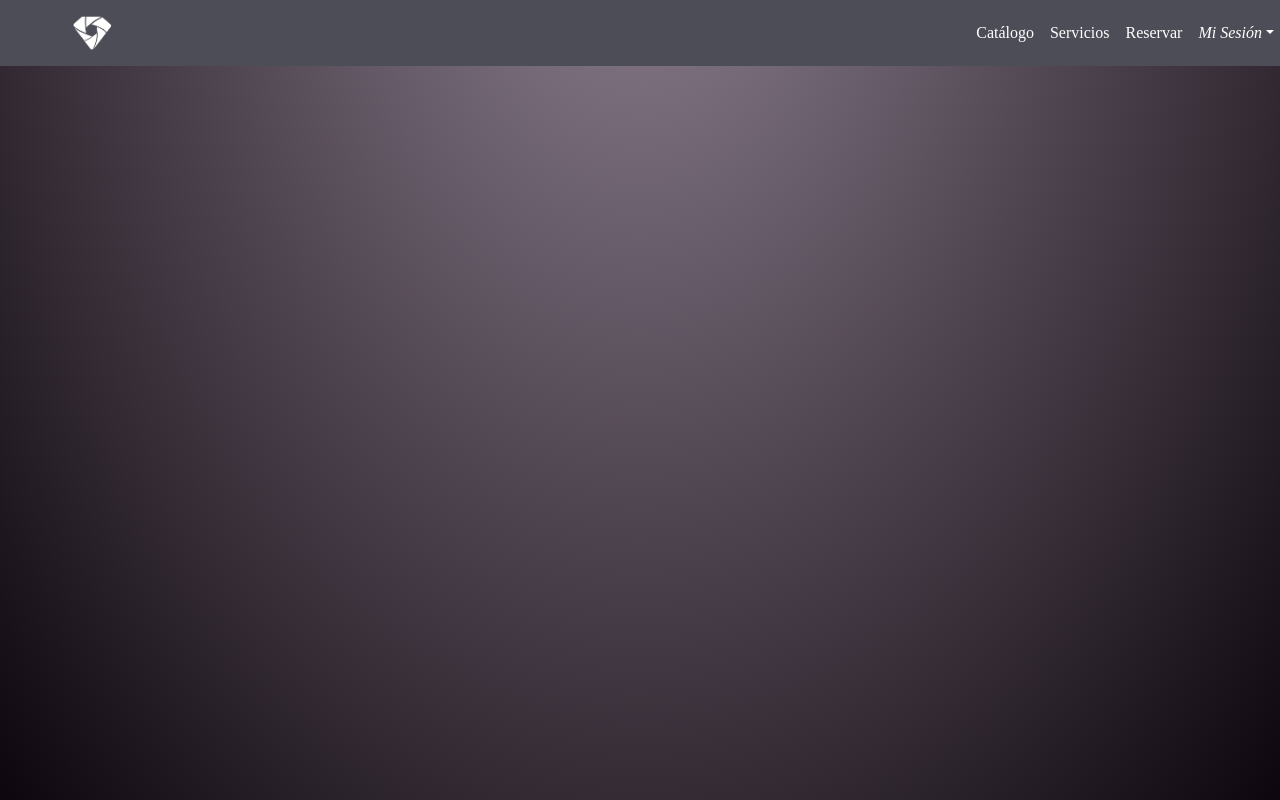
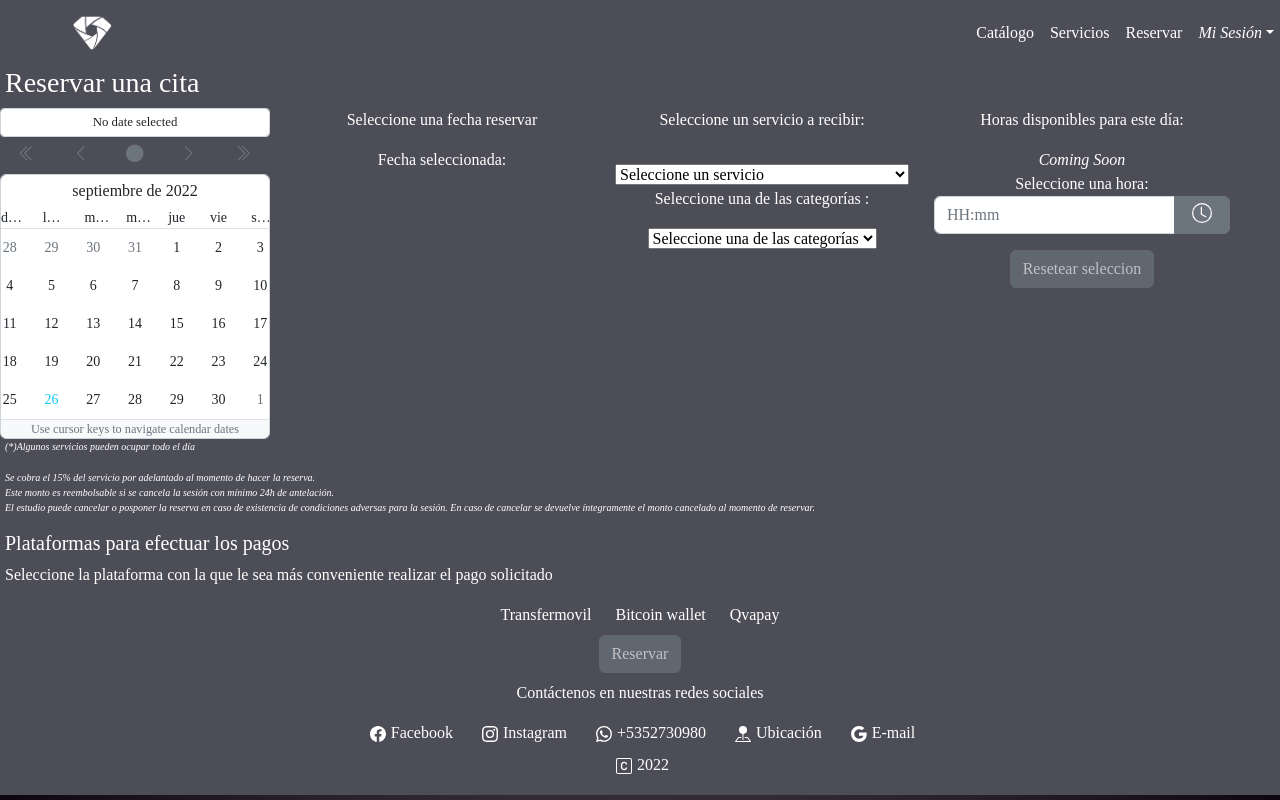
Before and after one commit to LuismadelValle/EstudioCasaLily, a Vue app in the folder plusstudio/plusstudio/: page /reserves in a window 1280 px wide. Built offline with nearby package versions, Linux system fonts and the light colour scheme.

Commit message:
PLUS-2 finishing reserve main components

```diff
--- a/plusstudio/plusstudio/src/assets/services.json
+++ b/plusstudio/plusstudio/src/assets/services.json
@@ -2,7 +2,7 @@
   {
     "id": 1,
     "Nombre": "Sesión fotográfica en estudio y en exterior",
-    "Imagenes": 50,
+    "Imagenes*": 50,
     "PrecioBase": 100,
     "PrecioMn": 0,
     "PrecioEuros": 0,
@@ -11,7 +11,7 @@
   {
     "id": 2,
     "Nombre": "Videos personales y publicitarios",
-    "Imagenes": 50,
+    "Imagenes*": 50,
     "PrecioBase": 80,
     "PrecioMn": 0,
     "PrecioEuros": 0,
@@ -20,7 +20,7 @@
   {
     "id": 3,
     "Nombre": "Restauración de fotos antiguas",
-    "Imagenes": 50,
+    "Imagenes*": 50,
     "PrecioBase": 140,
     "PrecioMn": 0,
     "PrecioEuros": 0,
@@ -28,8 +28,8 @@
   },
   {
     "id": 4,
-    "Nombre": "Edición de videos y fotos *",
-    "Imagenes": "Variable",
+    "Nombre": "Edición de videos y fotos",
+    "Imagenes*": "Variable",
     "PrecioBase": 2,
     "PrecioMn": 0,
     "PrecioEuros": 0,
--- /dev/null
+++ b/plusstudio/plusstudio/src/components/calendar.vue
@@ -0,0 +1,99 @@
+<template>
+  <b-row class="w-100">
+    <b-col cols="sm-3" md="auto">
+      <b-calendar v-model="value" @context="onContext" locale="es-CU" selected-variant="primary" today-variant="info">
+      </b-calendar>
+    </b-col>
+    <b-col cols="sm-3">
+      <p>Seleccione una fecha reservar</p>
+      <p>Fecha seleccionada: {{ value.toString() }}</p>
+    </b-col>
+    <b-col cols="sm-3">
+      <p>Seleccione un servicio a recibir: </p>
+      <b-form-select v-model="selectedService" size="sm" class="mt-3">
+        <b-form-select-option :value="null">Seleccione un servicio</b-form-select-option>
+        <b-form-select-option v-for="service in services" value="Nombre"> {{ service.Nombre }}</b-form-select-option>
+      </b-form-select>
+      <div v-if="displayTypeOfService = true">
+        <p>Seleccione una de las categorías :</p>
+        <b-form-select v-model="selectedTypeOfService" :options="typeOfService"></b-form-select>
+      </div>
+    </b-col>
+    <b-col cols="sm-3">
+      <p>Horas disponibles para este día: </p>
+      <i>Coming Soon</i>
+      <template>
+        <div>
+          <label for="example-input">Seleccione una hora: </label>
+          <b-input-group class="mb-3">
+            <b-form-input
+              id="example-input"
+              v-model="timePicked"
+              type="text"
+              placeholder="HH:mm"
+            ></b-form-input>
+            <b-input-group-append>
+              <b-form-timepicker
+                v-model="timePicked"
+                button-only
+                right
+                locale="es"
+                aria-controls="example-input"
+              ></b-form-timepicker>
+            </b-input-group-append>
+          </b-input-group>
+        </div>
+        <b-button @click="resetAll" :disabled="isDisabled">Resetear seleccion</b-button>
+      </template>
+    </b-col>
+  </b-row>
+</template>
+
+<script lang="ts">
+import Services from "@/assets/services.json";
+
+export default {
+  data() {
+    return {
+      value: '',
+      timePicked: '',
+      disabled: false,
+      context: null,
+      services: Services,
+      selectedService: null,
+      displayTypeOfService: false,
+      selectedTypeOfService: null,
+      typeOfService: [
+        { value: null, text: 'Seleccione una de las categorías' },
+        { value: 'a', text: 'Quinces' },
+        { value: 'b', text: 'Fotos de niños' },
+        { value: 'c', text: 'Fotos de embarazadas' },
+        { value: 'd', text: 'Fotos en pareja' }
+      ]
+    }
+  },
+  computed: {
+    displayServicesType() {
+      if (this.selectedService === "Nombre") {
+        this.displayTypeOfService = true
+      }
+    },
+    isDisabled() {
+      if (this.selectedService === null && this.value === '' && this.timePicked === '' && this.selectedTypeOfService === null) {
+        return !this.disabled
+      }
+    }
+  },
+  methods: {
+    onContext(ctx: null) {
+      this.context = ctx
+    },
+    resetAll() {
+      this.selectedService = null
+      this.value = ''
+      this.timePicked = ''
+      this.selectedTypeOfService = null
+    }
+  }
+}
+</script>
--- a/plusstudio/plusstudio/src/components/catalogCards.vue
+++ b/plusstudio/plusstudio/src/components/catalogCards.vue
@@ -86,7 +86,7 @@
   </div>
 </template>
 
-<script>
+<script lang="ts">
 import timeData from "@/assets/timeData.json";
 import cards from "@/assets/cards.json";
 
--- /dev/null
+++ b/plusstudio/plusstudio/src/components/paymentsLinks.vue
@@ -0,0 +1,45 @@
+<template>
+  <div>
+    <b-row>
+      <p id="paymentNotes">Se cobra el 15% del servicio por adelantado al momento de hacer la reserva.
+        <br>Este monto es reembolsable si se cancela la sesión con mínimo 24h de antelación.
+        <br>El estudio puede cancelar o posponer la reserva en caso de existencia de condiciones adversas para la sesión. En caso de cancelar se devuelve íntegramente el monto cancelado al momento de reservar.
+      </p>
+    </b-row>
+    <h5>Plataformas para efectuar los pagos</h5>
+    <p id="platformText">Seleccione la plataforma con la que le sea más conveniente realizar el pago solicitado</p>
+    <div class="row">
+      <div class="col-sm"></div>
+      <div class="col-sm-auto">
+        <a href="#">Transfermovil</a>
+      </div>
+      <div class="col-sm-auto">
+        <a href="#">Bitcoin wallet</a>
+      </div>
+      <div class="col-sm-auto">
+        <a href="https://qvapay.com/payme/luismadf95" target="_blank">Qvapay</a>
+      </div>
+      <div class="col-sm"></div>
+    </div>
+    <b-button class="my-2" disabled>Reservar</b-button>
+  </div>
+</template>
+
+<script lang="ts"></script>
+
+<style>
+h5 {
+  text-align: left !important;
+  margin-left: 5px;
+}
+#platformText {
+  text-align: left !important;
+  margin-left: 5px;
+}
+#paymentNotes {
+  text-align: left !important;
+  font-size: 10px;
+  font-style: italic;
+  margin-left: 5px;
+}
+</style>
--- a/plusstudio/plusstudio/src/views/reserve.vue
+++ b/plusstudio/plusstudio/src/views/reserve.vue
@@ -1,15 +1,43 @@
 <template>
   <div>
     <Navbar />
+    <b-row>
+      <h3>Reservar una cita</h3>
+      <Calendar />
+    </b-row>
+    <p id="sideNotesForReserve">(*)Algunos servicios pueden ocupar todo el día</p>
+    <b-row>
+      <Payment />
+    </b-row>
+    <Footer />
   </div>
 </template>
 
 <script lang="ts">
 import Navbar from '@/components/Navbar.vue';
+import Calendar from '@/components/calendar.vue';
+import Payment from '@/components/paymentsLinks.vue';
+import Footer from '@/components/Footer.vue';
 
 export default {
   components: {
     Navbar,
+    Calendar,
+    Payment,
+    Footer,
   }
 }
 </script>
+
+<style>
+h3 {
+  text-align: left !important;
+  margin-left: 5px;
+}
+#sideNotesForReserve {
+  text-align: left !important;
+  font-size: 10px;
+  font-style: italic;
+  margin-left: 5px;
+}
+</style>
--- a/plusstudio/plusstudio/tsconfig.json
+++ b/plusstudio/plusstudio/tsconfig.json
@@ -5,6 +5,7 @@
     "strict": true,
     "jsx": "preserve",
     "moduleResolution": "node",
+    "resolveJsonModule": true,
     "skipLibCheck": true,
     "esModuleInterop": true,
     "allowSyntheticDefaultImports": true,
```
